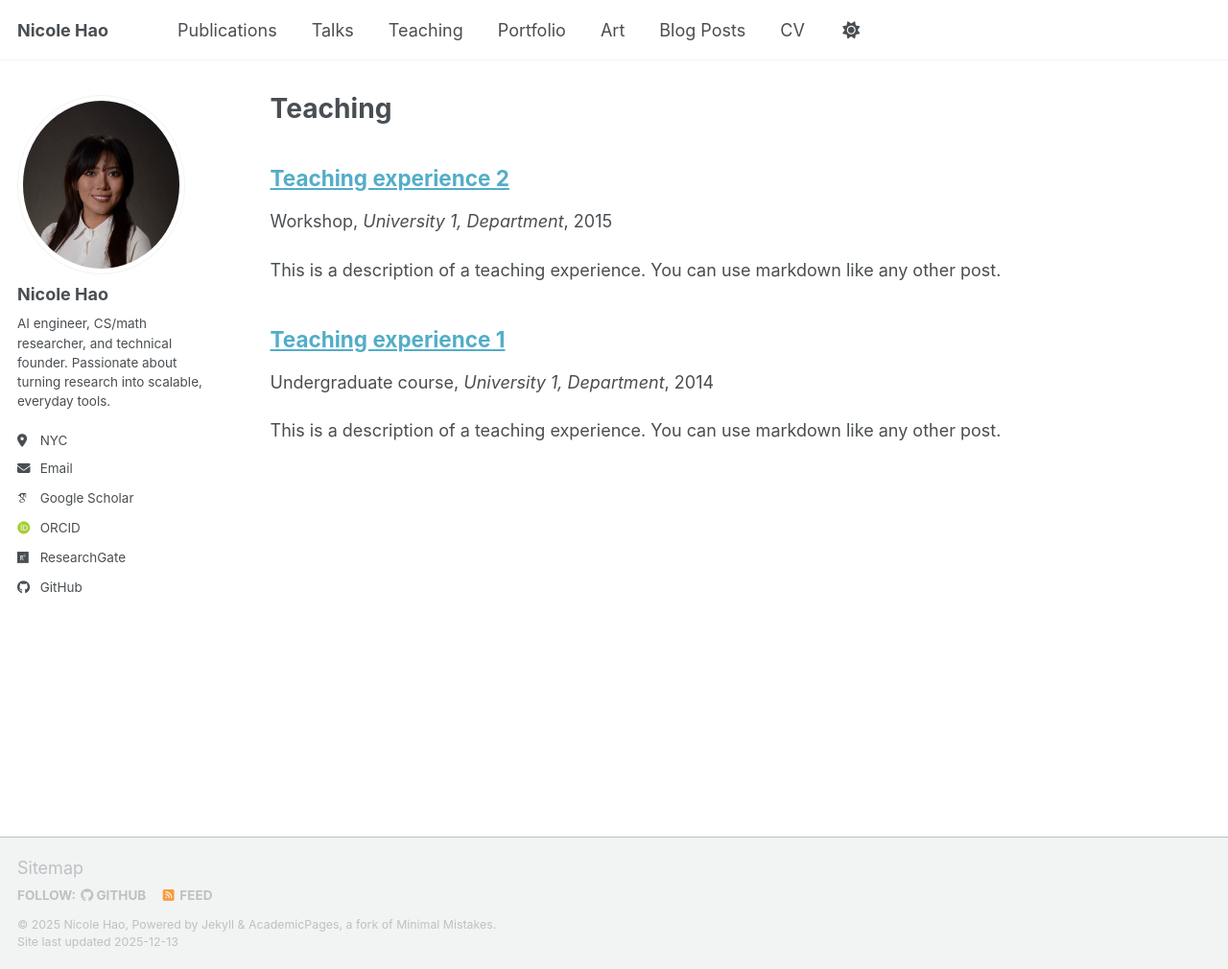
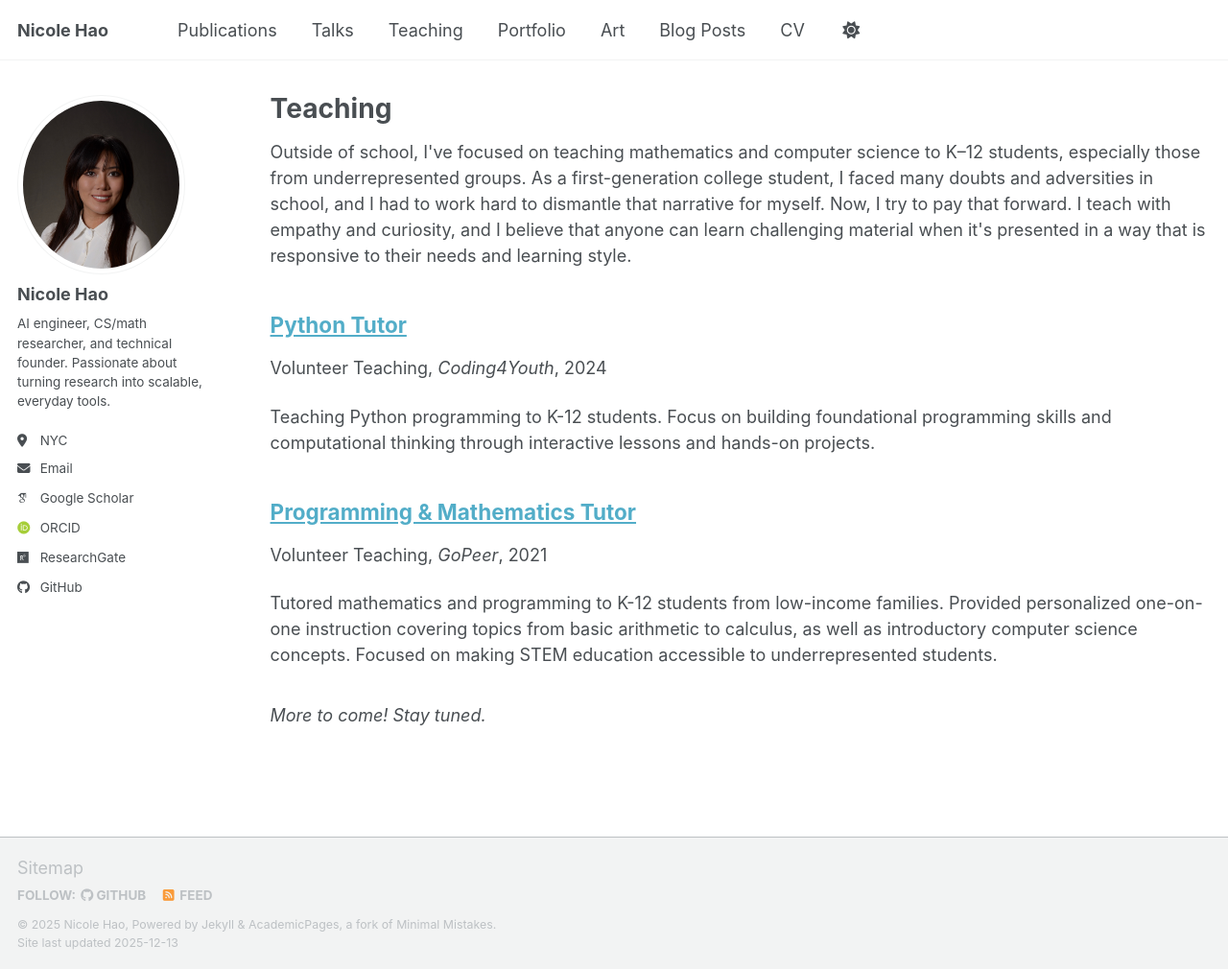
Before and after one commit to nicolehao34/nicolehao34.github.io, a Jekyll site: the page built from _pages/teaching.html, in a window 1280 px wide and 1010 px high. Shown: the whole window at 96% size. Built offline with Jekyll 4.4.1, drawn with Linux system fonts in a browser that asks for light colours; some web fonts are replaced; a script bundle is joined from its source files by our own code; library files that are not in the unit come from our copies.

Commit message:
updated teaching experience

```diff
--- a/_pages/teaching.html
+++ b/_pages/teaching.html
@@ -7,6 +7,10 @@ author_profile: true
 
 {% include base_path %}
 
+<p>Outside of school, I've focused on teaching mathematics and computer science to K–12 students, especially those from underrepresented groups. As a first-generation college student, I faced many doubts and adversities in school, and I had to work hard to dismantle that narrative for myself. Now, I try to pay that forward. I teach with empathy and curiosity, and I believe that anyone can learn challenging material when it's presented in a way that is responsive to their needs and learning style.</p>
+
 {% for post in site.teaching reversed %}
   {% include archive-single.html %}
 {% endfor %}
+
+<p style="margin-top: 2rem; font-style: italic;">More to come! Stay tuned.</p>
--- a/_teaching/2014-spring-teaching-1.md
+++ /dev/null
@@ -1,20 +0,0 @@
----
-title: "Teaching experience 1"
-collection: teaching
-type: "Undergraduate course"
-permalink: /teaching/2014-spring-teaching-1
-venue: "University 1, Department"
-date: 2014-01-01
-location: "City, Country"
----
-
-This is a description of a teaching experience. You can use markdown like any other post.
-
-Heading 1
-======
-
-Heading 2
-======
-
-Heading 3
-======
--- a/_teaching/2015-spring-teaching-2.md
+++ /dev/null
@@ -1,20 +0,0 @@
----
-title: "Teaching experience 2"
-collection: teaching
-type: "Workshop"
-permalink: /teaching/2015-spring-teaching-1
-venue: "University 1, Department"
-date: 2015-01-01
-location: "City, Country"
----
-
-This is a description of a teaching experience. You can use markdown like any other post.
-
-Heading 1
-======
-
-Heading 2
-======
-
-Heading 3
-======
--- /dev/null
+++ b/_teaching/2021-08-01-mathematics-tutor-gopeer.md
@@ -0,0 +1,11 @@
+---
+title: "Programming & Mathematics Tutor"
+collection: teaching
+type: "Volunteer Teaching"
+permalink: /teaching/2021-08-gopeer-tutor
+venue: "GoPeer"
+date: 2021-08-01
+location: "Remote"
+---
+
+Tutored mathematics and programming to K-12 students from low-income families. Provided personalized one-on-one instruction covering topics from basic arithmetic to calculus, as well as introductory computer science concepts. Focused on making STEM education accessible to underrepresented students.
--- /dev/null
+++ b/_teaching/2024-07-01-python-tutor-coding4youth.md
@@ -0,0 +1,11 @@
+---
+title: "Python Tutor"
+collection: teaching
+type: "Volunteer Teaching"
+permalink: /teaching/2024-07-python-tutor
+venue: "Coding4Youth"
+date: 2024-07-01
+location: "Remote"
+---
+
+Teaching Python programming to K-12 students. Focus on building foundational programming skills and computational thinking through interactive lessons and hands-on projects.
```
